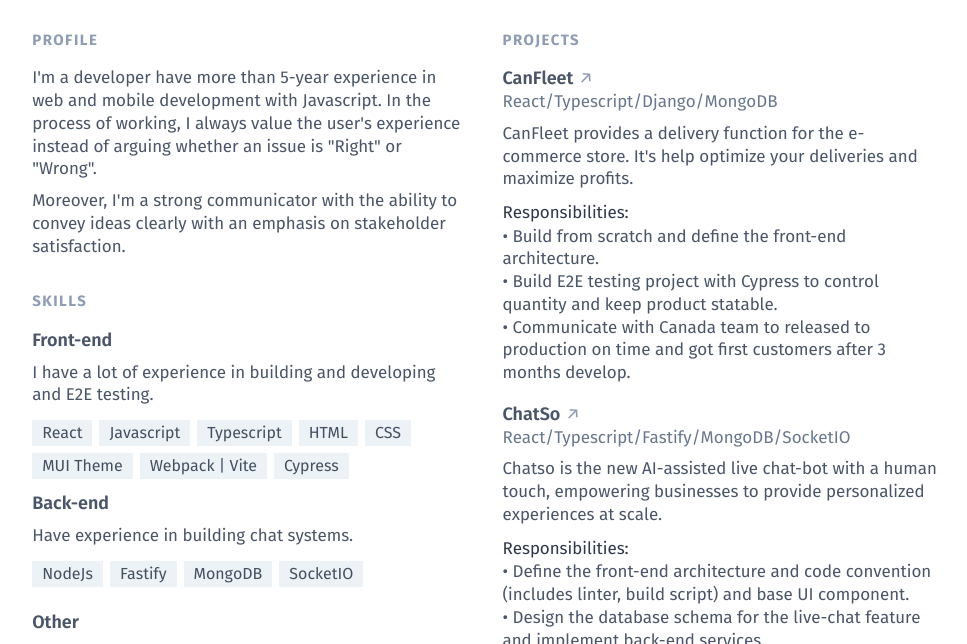
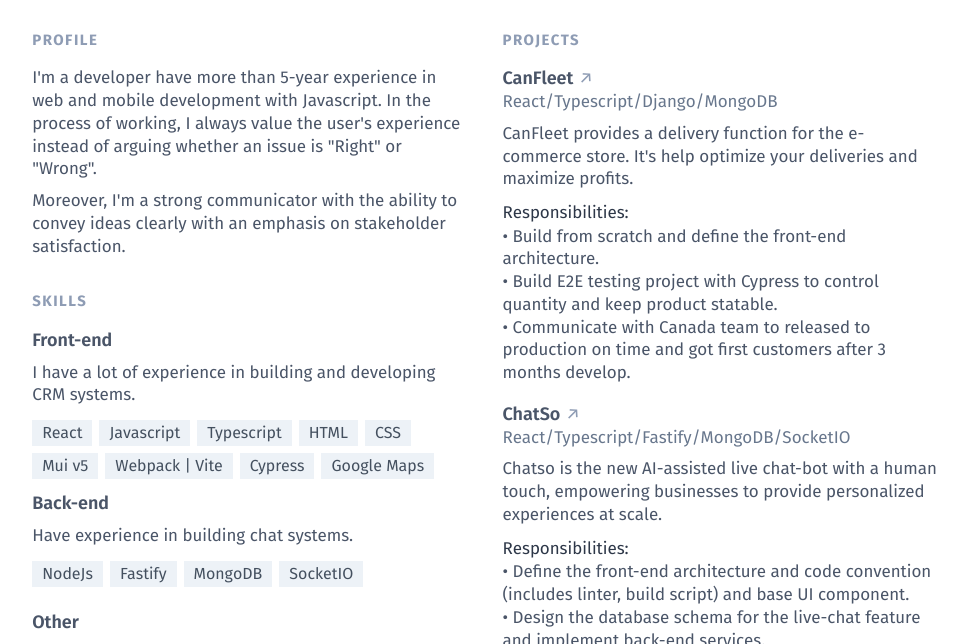
Before and after one commit to totoro0103/my-cv, a website: page docs/index.html in a window 1280 px wide. Shown: the part 127-771 px from the top of the page, without its empty margins (155-1122 px from the left). Drawn offline with nearby package versions, Linux system fonts and the light colour scheme; files that its build step writes are made by us from their sources.

Commit message:
Update index.html

```diff
--- a/docs/index.html
+++ b/docs/index.html
@@ -66,7 +66,7 @@
                 </h3>
               </header>
               <p class="mt-2.1 text-md text-gray-700 leading-normal">
-                I have a lot of experience in building and developing and E2E testing.
+                I have a lot of experience in building and developing CRM systems.
               </p>
               <div class="my-3.2 last:pb-1.5">
                 <ul class="flex flex-wrap text-md leading-relaxed -mr-1.6 -mb-1.6">
@@ -92,7 +92,7 @@
                   </li>
                   <li
                     class="px-2.5 mr-1.6 mb-1.6 text-base text-gray-750 print:bg-white print:border-inset bg-gray-200">
-                    MUI Theme
+                    Mui v5
                   </li>
                   <li
                     class="px-2.5 mr-1.6 mb-1.6 text-base text-gray-750 print:bg-white print:border-inset bg-gray-200">
@@ -101,6 +101,10 @@
                   <li
                   class="px-2.5 mr-1.6 mb-1.6 text-base text-gray-750 print:bg-white print:border-inset bg-gray-200">
                   Cypress
+                   </li>
+                  <li
+                  class="px-2.5 mr-1.6 mb-1.6 text-base text-gray-750 print:bg-white print:border-inset bg-gray-200">
+                  Google Maps
                    </li>
                 </ul>
               </div>
```
